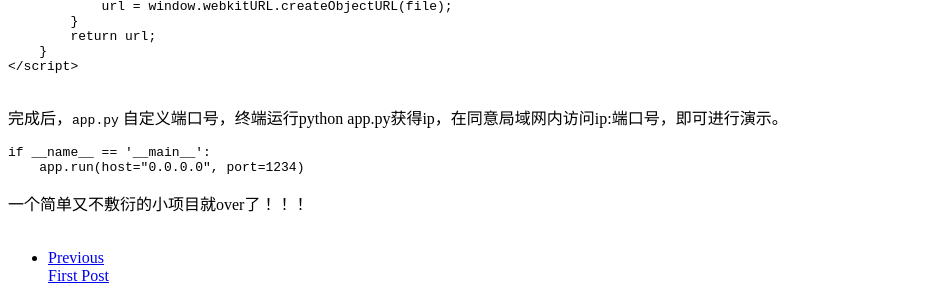
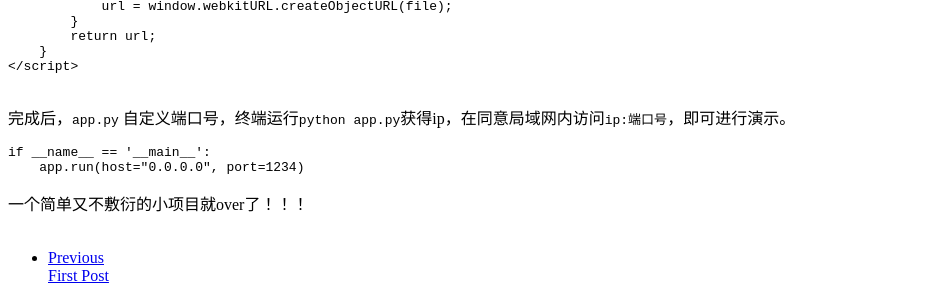
Before and after one commit to Zichuana/Zichuana.github.io, a Jekyll site: the page built from _posts/2022-11-14-SKIN.md, in a window 1280 px wide and 900 px high, scrolled down 21086 px. Shown: the part 246-545 px from the top of the window, without its empty margins (0-949 px from the left). Built offline with Jekyll 4.4.1, drawn with Linux system fonts in a browser that asks for light colours; comment, search, counter and statistics services are not loaded.

Commit message:
update 11-14

````diff
--- a/_posts/2022-11-14-SKIN.md
+++ b/_posts/2022-11-14-SKIN.md
@@ -655,7 +655,7 @@ def predict():
 </script>
 
 ```
-完成后，`app.py` 自定义端口号，终端运行python app.py获得ip，在同意局域网内访问ip:端口号，即可进行演示。
+完成后，`app.py` 自定义端口号，终端运行`python app.py`获得ip，在同意局域网内访问`ip:端口号`，即可进行演示。
 ```
 if __name__ == '__main__':
     app.run(host="0.0.0.0", port=1234)
````
